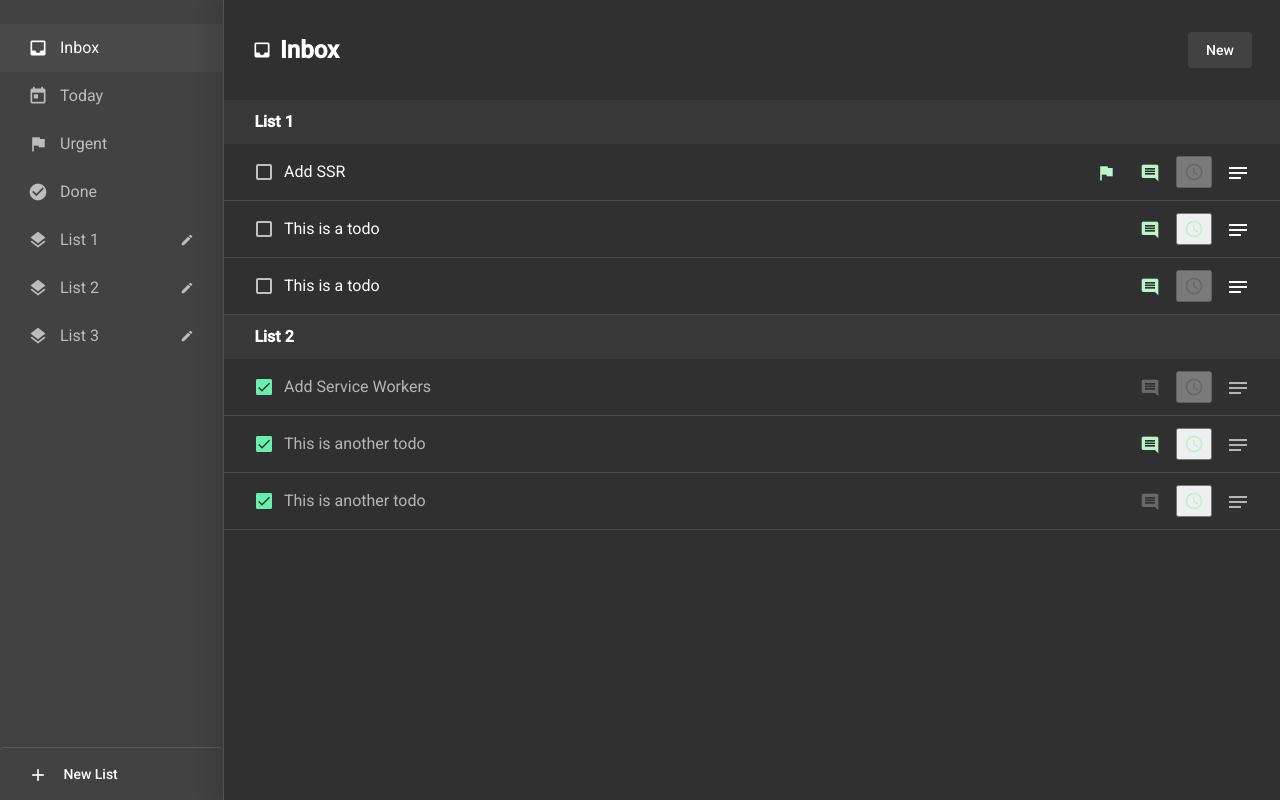
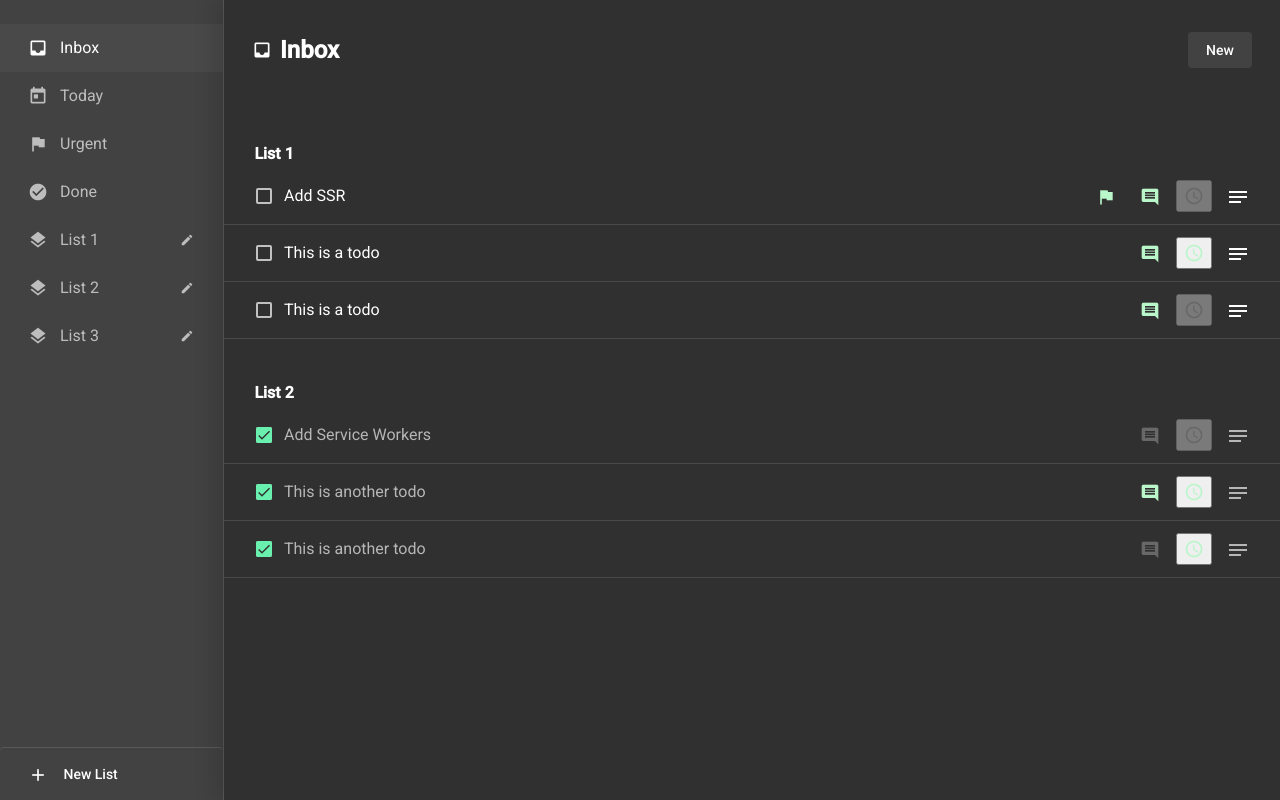
Before and after one commit to wintersteve/todo, an Angular app: page / in a window 1280 px wide. Built offline with nearby package versions, Linux system fonts and the light colour scheme.

Commit message:
change list design

```diff
--- a/src/app/todos/todos.component.scss
+++ b/src/app/todos/todos.component.scss
@@ -48,10 +48,9 @@
 }
 
 .list {
-	padding: 0.5rem 1.9rem;
+	padding: 2.5rem 1.9rem 0;
 	font-weight: bold;
 	margin: 0;
-	background: rgba(255, 255, 255, 0.04);
 }
 
 .icon {
@@ -116,7 +115,7 @@
 		padding: 1.5rem;
 	}
 	.list {
-		padding: 0.5rem 1.15rem;
+		padding: 2rem 1.15rem;
 	}
 	.icon {
 		margin-right: 0;
```
